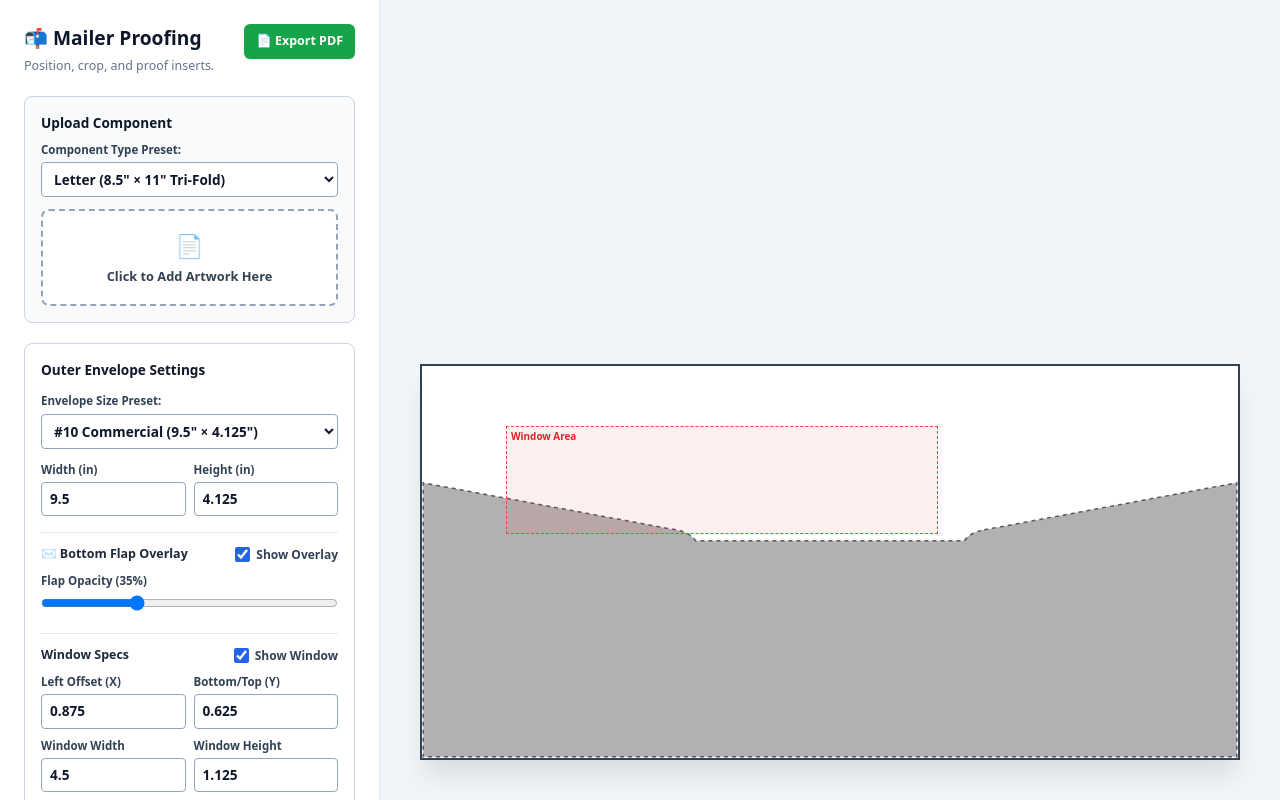
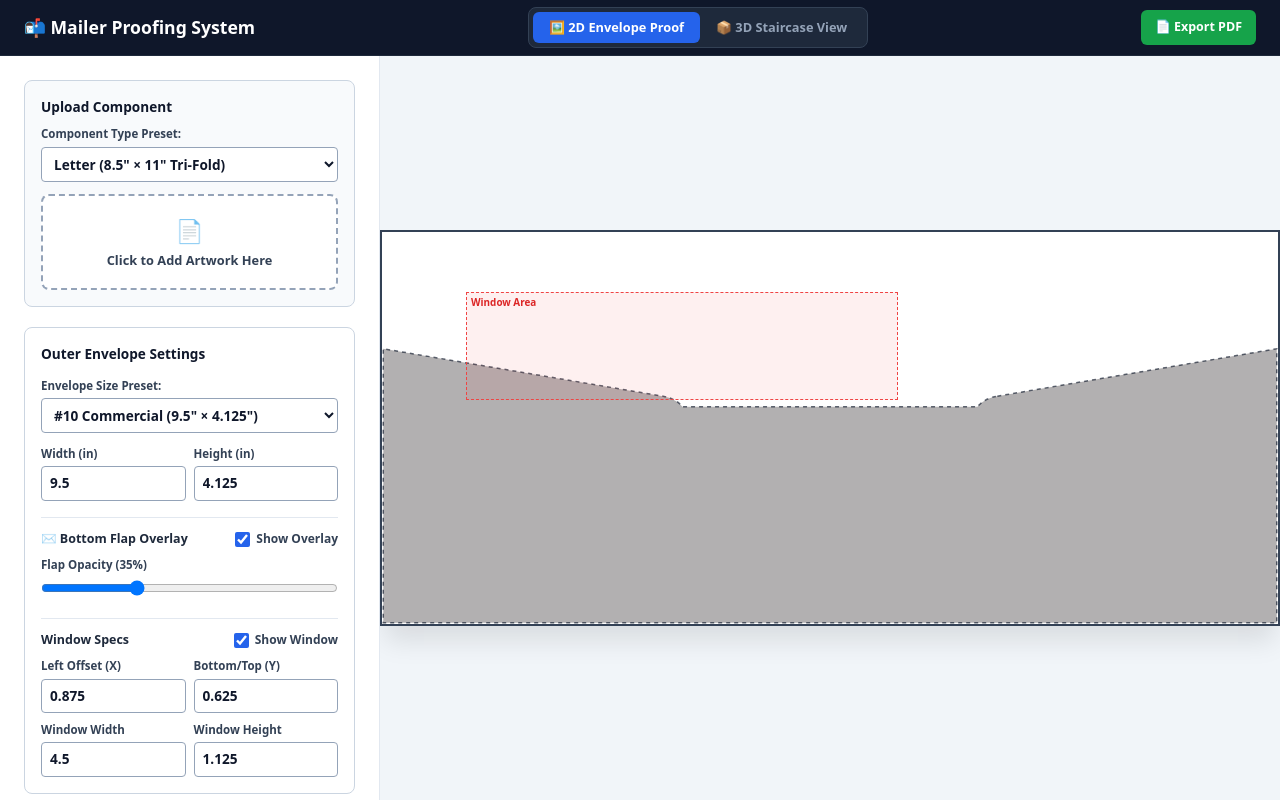
Before and after one commit to mpe-production/Mailer-Proofing-Program, a Next.js app: page / in a window 1280 px wide. Shown: the top 800 px of the page. Built offline with nearby package versions, Linux system fonts and the light colour scheme.

Commit message:
Wire up StaircaseView component with view toggle in main app

```diff
--- a/src/app/page.tsx
+++ b/src/app/page.tsx
@@ -7,8 +7,10 @@ import jsPDF from 'jspdf';
 import html2canvas from 'html2canvas';
 import EnvelopeBottomFlap from '@/components/EnvelopeBottomFlap';
 import type { UploadedInsertData, MailerComponentType } from '@/components/PdfDropzone';
+import type { LoadedPdfDocument } from '@/components/StaircaseView';
 
 const PdfDropzone = dynamic(() => import('@/components/PdfDropzone'), { ssr: false });
+const StaircaseView = dynamic(() => import('@/components/StaircaseView').then((m) => m.StaircaseView), { ssr: false });
 
 export type LetterPanelType =
   | 'top'
@@ -103,7 +105,6 @@ function CanvasTrimRenderer({
         srcH = panelHeightInches * scaleY;
         srcY = insert.trimMarginY * scaleY;
       } else if (insert.componentType === 'letter' && insert.selectedPanel !== 'none') {
-        // Tri-fold calculation (1/3 of sheet)
         const fullCleanHeight = insert.fullHeight - 2 * insert.trimMarginY;
         const panelHeightInches = fullCleanHeight / 3;
         srcH = panelHeightInches * scaleY;
@@ -116,7 +117,6 @@ function CanvasTrimRenderer({
           srcY = (insert.trimMarginY + panelHeightInches * 2) * scaleY;
         }
       } else if (insert.componentType === 'letter_bifold' && insert.selectedPanel !== 'none') {
-        // Bi-fold calculation (1/2 of sheet = 5.5")
         const fullCleanHeight = insert.fullHeight - 2 * insert.trimMarginY;
         const panelHeightInches = fullCleanHeight / 2;
         srcH = panelHeightInches * scaleY;
@@ -195,7 +195,7 @@ function DynamicInsertView({
   } else if (isLetter && insert.selectedPanel !== 'none') {
     displayH = cleanHeight / 3;
   } else if (isBiFold && insert.selectedPanel !== 'none') {
-    displayH = cleanHeight / 2; // 5.5" folded height
+    displayH = cleanHeight / 2;
   }
 
   const is90or270 = insert.rotation === 90 || insert.rotation === 270;
@@ -272,9 +272,10 @@ function DynamicInsertView({
 }
 
 export default function DirectMailWorkbench() {
+  const [viewMode, setViewMode] = useState<'2d' | '3d'>('2d');
+
   // Envelope Presets
   const [envelopePreset, setEnvelopePreset] = useState<EnvelopePresetType>('no10_commercial');
-
   const [envelopeWidth, setEnvelopeWidth] = useState<number>(9.5);
   const [envelopeHeight, setEnvelopeHeight] = useState<number>(4.125);
   const [windowX, setWindowX] = useState<number>(0.875);
@@ -302,7 +303,16 @@ export default function DirectMailWorkbench() {
   const activeInsertIndex = inserts.findIndex((i) => i.id === selectedInsertId);
   const activeInsert = inserts[activeInsertIndex];
 
-  // Handle Envelope Preset selection
+  // Map 2D inserts to 3D Staircase documents format
+  const staircaseDocs: LoadedPdfDocument[] = inserts.map((ins) => ({
+    id: ins.id,
+    name: ins.name,
+    frontImageUrl: ins.previewUrl,
+    widthPt: ins.fullWidth * 72,
+    heightPt: ins.fullHeight * 72,
+    componentType: ins.componentType,
+  }));
+
   const handleEnvelopePresetChange = (preset: EnvelopePresetType) => {
     setEnvelopePreset(preset);
     switch (preset) {
@@ -476,15 +486,52 @@ export default function DirectMailWorkbench() {
   const ppi = 96;
 
   return (
-    <div style={{ display: 'flex', minHeight: '100vh', backgroundColor: '#f1f5f9', fontFamily: 'system-ui, sans-serif' }}>
-      {/* SIDEBAR */}
-      <aside style={{ width: '380px', backgroundColor: '#ffffff', borderRight: '1px solid #e2e8f0', padding: '24px', overflowY: 'auto', display: 'flex', flexDirection: 'column', gap: '20px' }}>
-        <div style={{ display: 'flex', justifyContent: 'space-between', alignItems: 'flex-start' }}>
-          <div>
-            <h1 style={{ fontSize: '1.2rem', fontWeight: 700, margin: '0 0 4px 0', color: '#0f172a' }}>📬 Mailer Proofing</h1>
-            <p style={{ margin: 0, fontSize: '0.78rem', color: '#64748b' }}>Position, crop, and proof inserts.</p>
+    <div style={{ display: 'flex', flexDirection: 'column', height: '100vh', width: '100vw', backgroundColor: '#f1f5f9', fontFamily: 'system-ui, sans-serif', overflow: 'hidden' }}>
+
+      {/* GLOBAL HEADER WITH VIEW SWITCHER */}
+      <header style={{ height: '56px', backgroundColor: '#0f172a', color: '#ffffff', padding: '0 24px', display: 'flex', justifyContent: 'space-between', alignItems: 'center', borderBottom: '1px solid #1e293b', zIndex: 100 }}>
+        <div style={{ display: 'flex', alignItems: 'center', gap: '12px' }}>
+          <h1 style={{ fontSize: '1.1rem', fontWeight: 700, margin: 0 }}>📬 Mailer Proofing System</h1>
         </div>
 
+        {/* 2D / 3D VIEW TOGGLE BUTTONS */}
+        <div style={{ display: 'flex', backgroundColor: '#1e293b', padding: '4px', borderRadius: '8px', border: '1px solid #334155' }}>
+          <button
+            onClick={() => setViewMode('2d')}
+            style={{
+              padding: '6px 16px',
+              fontSize: '0.80rem',
+              fontWeight: 700,
+              borderRadius: '6px',
+              border: 'none',
+              cursor: 'pointer',
+              backgroundColor: viewMode === '2d' ? '#2563eb' : 'transparent',
+              color: viewMode === '2d' ? '#ffffff' : '#94a3b8',
+              transition: 'all 0.2s',
+            }}
+          >
+            🖼️ 2D Envelope Proof
+          </button>
+          <button
+            onClick={() => setViewMode('3d')}
+            style={{
+              padding: '6px 16px',
+              fontSize: '0.80rem',
+              fontWeight: 700,
+              borderRadius: '6px',
+              border: 'none',
+              cursor: 'pointer',
+              backgroundColor: viewMode === '3d' ? '#2563eb' : 'transparent',
+              color: viewMode === '3d' ? '#ffffff' : '#94a3b8',
+              transition: 'all 0.2s',
+            }}
+          >
+            📦 3D Staircase View
+          </button>
+        </div>
+
+        <div>
+          {viewMode === '2d' && (
             <button
               onClick={handleExportPdf}
               disabled={isExporting}
@@ -493,18 +540,24 @@ export default function DirectMailWorkbench() {
                 color: '#ffffff',
                 border: 'none',
                 borderRadius: '6px',
-              padding: '8px 12px',
+                padding: '8px 14px',
                 fontSize: '0.78rem',
                 fontWeight: 700,
                 cursor: isExporting ? 'not-allowed' : 'pointer',
-              boxShadow: '0 1px 2px rgba(0,0,0,0.05)',
-              whiteSpace: 'nowrap'
               }}
             >
               {isExporting ? 'Generating...' : '📄 Export PDF'}
             </button>
+          )}
         </div>
+      </header>
 
+      {/* APP BODY */}
+      <div style={{ display: 'flex', flex: 1, overflow: 'hidden' }}>
+
+        {/* SIDEBAR (VISIBLE ONLY IN 2D MODE) */}
+        {viewMode === '2d' && (
+          <aside style={{ width: '380px', backgroundColor: '#ffffff', borderRight: '1px solid #e2e8f0', padding: '24px', overflowY: 'auto', display: 'flex', flexDirection: 'column', gap: '20px' }}>
             {/* UPLOADER */}
             <section style={{ backgroundColor: '#f8fafc', padding: '16px', borderRadius: '8px', border: '1px solid #cbd5e1' }}>
               <h2 style={{ fontSize: '0.85rem', fontWeight: 700, margin: '0 0 8px 0', color: '#0f172a' }}>Upload Component</h2>
@@ -640,7 +693,7 @@ export default function DirectMailWorkbench() {
               </div>
             </section>
 
-        {/* AUTO-STAGGER CONTROLLER PANEL */}
+            {/* STAGGER CONTROLLER PANEL */}
             <section style={{ backgroundColor: '#f0fdf4', padding: '16px', borderRadius: '8px', border: '1px solid #86efac' }}>
               <div style={{ display: 'flex', alignItems: 'center', justifyContent: 'space-between', marginBottom: '8px' }}>
                 <h2 style={{ fontSize: '0.85rem', fontWeight: 700, margin: 0, color: '#166534' }}>
@@ -656,10 +709,6 @@ export default function DirectMailWorkbench() {
                   Enable
                 </label>
               </div>
-
-          <p style={{ margin: '0 0 12px 0', fontSize: '0.72rem', color: '#166534' }}>
-            Offsets stacked inserts so clients can view top edges or side flaps.
-          </p>
 
               {isStaggerEnabled && (
                 <>
@@ -720,7 +769,7 @@ export default function DirectMailWorkbench() {
 
                 <div style={{ marginBottom: '12px', padding: '8px', backgroundColor: '#dbeafe', borderRadius: '6px' }}>
                   <label style={{ ...labelStyle, color: '#1e40af' }}>
-                Stacking Layer Order: {activeInsertIndex + 1} of {inserts.length} {activeInsertIndex === inserts.length - 1 ? '(Top)' : activeInsertIndex === 0 ? '(Bottom)' : ''}
+                    Stacking Layer Order: {activeInsertIndex + 1} of {inserts.length}
                   </label>
                   <div style={{ display: 'flex', gap: '6px', marginTop: '4px' }}>
                     <button
@@ -762,7 +811,6 @@ export default function DirectMailWorkbench() {
                   </div>
                 </div>
 
-            {/* PANEL SELECTOR: TRI-FOLD */}
                 {activeInsert.componentType === 'letter' && (
                   <div style={{ marginBottom: '12px', padding: '8px', backgroundColor: '#dbeafe', borderRadius: '6px' }}>
                     <label style={{ ...labelStyle, color: '#1e40af' }}>Facing Panel (Client Facing Fold):</label>
@@ -779,7 +827,6 @@ export default function DirectMailWorkbench() {
                   </div>
                 )}
 
-            {/* PANEL SELECTOR: BI-FOLD */}
                 {activeInsert.componentType === 'letter_bifold' && (
                   <div style={{ marginBottom: '12px', padding: '8px', backgroundColor: '#dbeafe', borderRadius: '6px' }}>
                     <label style={{ ...labelStyle, color: '#1e40af' }}>Facing Fold Panel:</label>
@@ -845,9 +892,6 @@ export default function DirectMailWorkbench() {
               <h2 style={{ fontSize: '0.85rem', fontWeight: 700, margin: '0 0 8px 0', color: '#0f172a' }}>
                 Loaded Components ({inserts.length})
               </h2>
-          <p style={{ margin: '0 0 8px 0', fontSize: '0.68rem', color: '#64748b' }}>
-            Items at the bottom of this list render on top (closest to the envelope window).
-          </p>
               {[...inserts].reverse().map((insert, reverseIdx) => {
                 const originalIndex = inserts.length - 1 - reverseIdx;
                 return (
@@ -922,9 +966,11 @@ export default function DirectMailWorkbench() {
               })}
             </section>
           </aside>
+        )}
 
-      {/* CANVAS MAIN VIEW */}
-      <main style={{ flex: 1, padding: '40px', display: 'flex', alignItems: 'center', justifyContent: 'center', overflow: 'auto' }}>
+        {/* MAIN VIEWPORT: SWITCHES BETWEEN 2D ENVELOPE PROOF AND 3D STAIRCASE */}
+        <main style={{ flex: 1, display: 'flex', alignItems: 'center', justifyContent: 'center', overflow: 'hidden', position: 'relative' }}>
+          {viewMode === '2d' ? (
             <div
               ref={envelopeRef}
               style={{
@@ -937,7 +983,6 @@ export default function DirectMailWorkbench() {
                 overflow: 'hidden',
               }}
             >
-          {/* WINDOW OVERLAY */}
               {showWindow && (
                 <div
                   style={{
@@ -957,7 +1002,6 @@ export default function DirectMailWorkbench() {
                 </div>
               )}
 
-          {/* STACKED INSERTS */}
               {inserts.map((insert, idx) => (
                 <DynamicInsertView
                   key={insert.id}
@@ -968,7 +1012,6 @@ export default function DirectMailWorkbench() {
                 />
               ))}
 
-          {/* DIE-CUT SVG OVERLAY */}
               {showBottomFlap && (
                 <EnvelopeBottomFlap
                   opacity={flapOpacity}
@@ -977,7 +1020,17 @@ export default function DirectMailWorkbench() {
                 />
               )}
             </div>
+          ) : (
+            <StaircaseView
+              documents={staircaseDocs}
+              onRemoveDocument={(id) => {
+                setInserts((prev) => prev.filter((item) => item.id !== id));
+                if (selectedInsertId === id) setSelectedInsertId(null);
+              }}
+            />
+          )}
         </main>
+      </div>
     </div>
   );
 }
```
Lines whose indentation alone changed are shown as unchanged.
